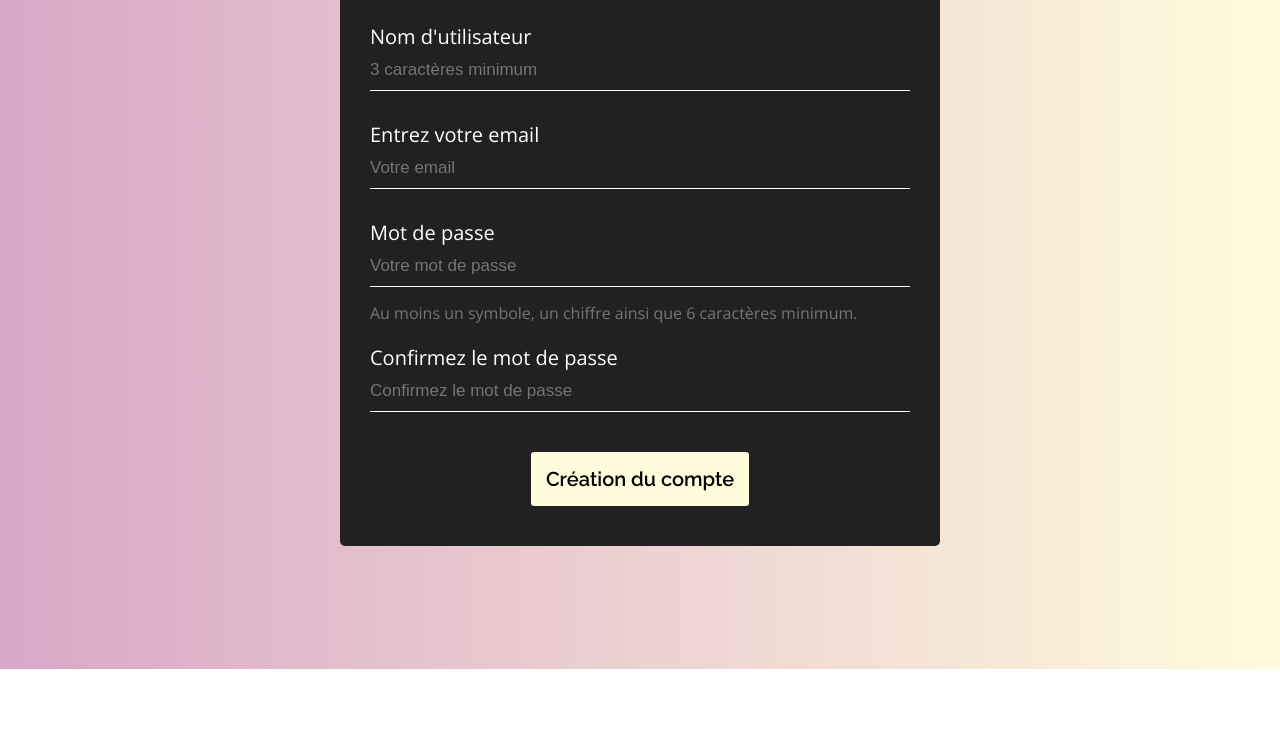
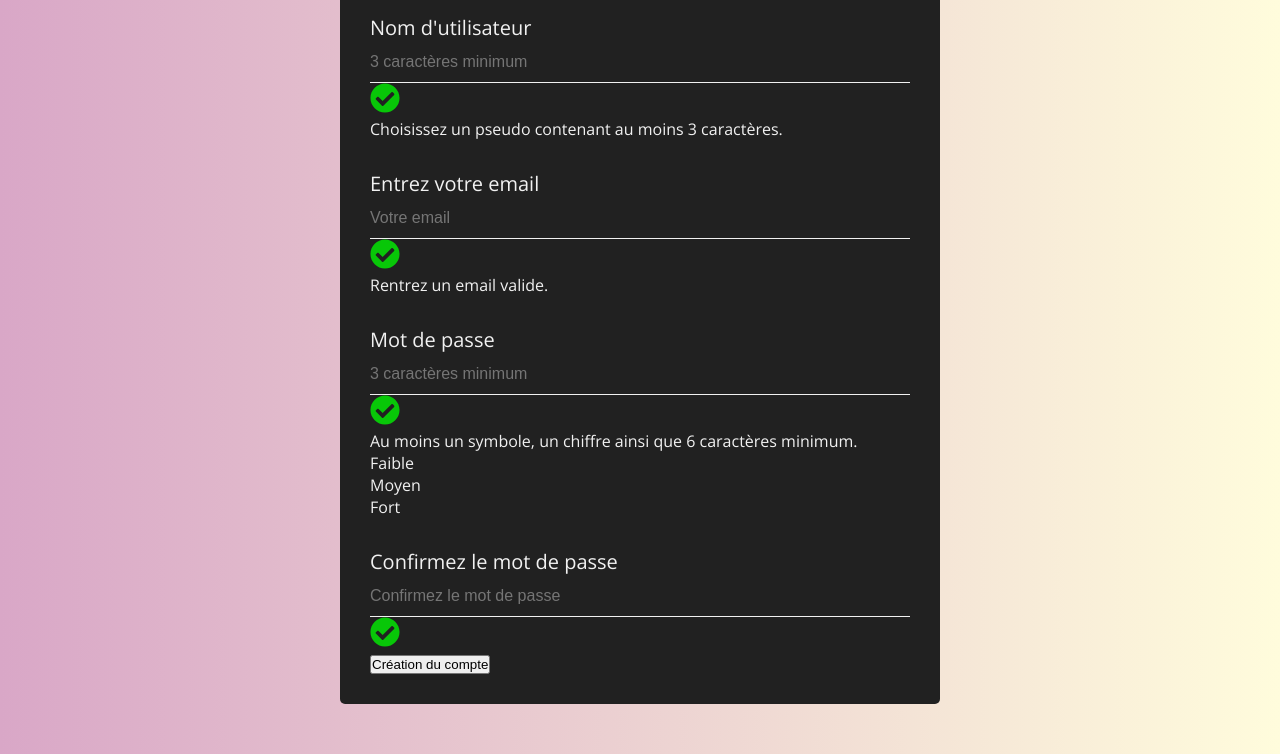
Before and after one commit to Liban13130/ValidationForm, a plain HTML site: page index.html in a window 1280 px wide. Shown: the part 131-885 px from the top of the page. Before the commit the page ends 800 px from the top, so only its background shows below. Drawn offline with nearby package versions, Linux system fonts and the light colour scheme.

Commit message:
reconstruction

```diff
--- a/index.html
+++ b/index.html
@@ -13,26 +13,112 @@
     />
   </head>
   <body>
-    <div class="block-main">
-      <h1>Inscrivez-vous.</h1>
+      <div class="container">
+        <h2>Inscrivez-vous.</h2>
+
         <form>
-        <label for="name">Nom d'utilisateur</label>
-        <input type="text" placeholder="3 caractères minimum" id="name">
+          <div class="input-group">
+            <label for="user">Nom d'utilisateur</label>
+            <div class="icon-input-container">
+              <input
+              type="text"
+              name="user"
+              id="user"
+              autocomplete="off"
+              placeholder="3 caractères minimum"
+              maxlength="24"
+              >
+              <img src="ressources/check.svg" alt="Icone de validation" class="icon-check">
+            </div>
+            <span class="error-msg">Choisissez un pseudo contenant au moins 3 caractères.</span>
+          </div>
 
+          <div class="input-group">
             <label for="email">Entrez votre email</label>
-        <input type="email" placeholder="Votre email" id="email">
+            <div class="icon-input-container">
+              <input
+              type="text"
+              id="email"
+              autocomplete="off"
+              placeholder="Votre email"
+              >
+              <img src="ressources/check.svg" alt="Icone de validation" class="icon-check">
+            </div>
+            <span class="error-msg">Rentrez un email valide.</span>
+          </div>
 
+          <div class="input-group">
             <label for="password">Mot de passe</label>
-        <input type="password" placeholder="Votre mot de passe" id="password">
-        <p>Au moins un symbole, un chiffre ainsi que 6 caractères minimum.</p>
+            <div class="icon-input-container">
+              <input
+              type="password"
+              id="password"
+              autocomplete="off"
+              placeholder="3 caractères minimum"
+              maxlength="24"
+              >
+              <img src="ressources/check.svg" alt="Icone de validation" class="icon-check">
+            </div>
+            <span class="password-info">Au moins un symbole, un chiffre ainsi que 6 caractères minimum.</span>
+            <div class="lines">
+              <div class="l1"><span>Faible</span></div>
+              <div class="l2"><span>Moyen</span></div>
+              <div class="l3"><span>Fort</span></div>
+            </div>
+          </div>
 
+          <div class="input-group">
             <label for="confirm">Confirmez le mot de passe</label>
-        <input type="password" placeholder="Confirmez le mot de passe" id="confirm">
+            <div class="icon-input-container">
+              <input
+              type="password"
+              id="confirm"
+              autocomplete="off"
+              placeholder="Confirmez le mot de passe"
+              >
+              <img src="ressources/check.svg" alt="Icone de validation" class="icon-check">
+            </div>
+          </div>
 
-        <button>Création du compte</button>
+          <button type="submit">Création du compte</button>
         </form>
       </div>
 
     <script src="app.js"></script>
   </body>
 </html>
+
+
+
+
+
+<!-- <div class="block-main">
+  <h1>Inscrivez-vous.</h1>
+  <form>
+    <label for="name">Nom d'utilisateur
+      <img src="ressources/check.svg" alt="" class="a">
+    </label>
+    <input type="text" placeholder="3 caractères minimum" id="name">
+
+    <label for="email">Entrez votre email
+      <img src="ressources/check.svg" alt="" class="b">
+    </label>
+    <input type="email" placeholder="Votre email" id="email">
+
+
+    <label for="password">Mot de passe
+      <img src="ressources/check.svg" alt="" class="c">
+    </label>
+    <input type="password" placeholder="Votre mot de passe" id="password">
+
+    <p>Au moins un symbole, un chiffre ainsi que 6 caractères minimum.</p>
+
+    <label for="confirm">Confirmez le mot de passe
+      <img src="ressources/check.svg" alt="" class="d">
+    </label>
+    <input type="password" placeholder="Confirmez le mot de passe" id="confirm">
+
+
+    <button>Création du compte</button>
+  </form>
+</div> -->
--- a/style.css
+++ b/style.css
@@ -11,7 +11,75 @@ body {
     padding: clamp(20px, 5vw, 50px) 10px;
 }
 
-.block-main{
+.container{
+    background: #212121;
+    max-width: 600px;
+    margin: auto;
+    border-radius: 5px;
+    padding: 30px;
+    color: #f1f1f1;
+}
+
+h2{
+    font-size: 30px;
+    font-family: Raleway, sans-serif;
+    text-align: center;
+}
+
+.input-group{
+    margin-top: 30px;
+    position: relative;
+}
+
+label{
+    font-size: 20px;
+    display: block;
+    position: relative;
+}
+
+input{
+    display: block;
+    width: 100%;
+    font-size: 18px;
+    color: #f1f1f1;
+    padding: 10px 0;
+    outline: none;
+    background: transparent;
+    border: none;
+    border-bottom: 1px solid #f1f1f1;
+}
+
+input::placeholder{
+    font-size: 16px;
+}
+
+
+
+
+
+
+
+
+
+
+
+img{
+    width: 30px;
+}
+
+
+
+
+
+
+
+
+
+
+
+
+
+/* .block-main{
     background: #212121;
     max-width: 600px;
     margin: auto;
@@ -37,6 +105,28 @@ form p{
 form label{
     font-size: 20px;
     color: white;
+    position: relative;
+}
+
+form img{
+    width: 30px;
+    position: absolute;
+}
+
+form .a{
+    right: -380px;
+}
+
+form .b{
+    right: -370px;
+}
+
+form .c{
+    right: -415px;
+}
+
+form .d{
+    right: -294px;
 }
 
 form input{
@@ -70,7 +160,7 @@ form button{
 
 form button:hover{
     transform: translateY(-5px);
-}
+} */
 
 /* #fffcdc */
 /* #dfe3ce */
```
Lines whose indentation alone changed are shown as unchanged.
